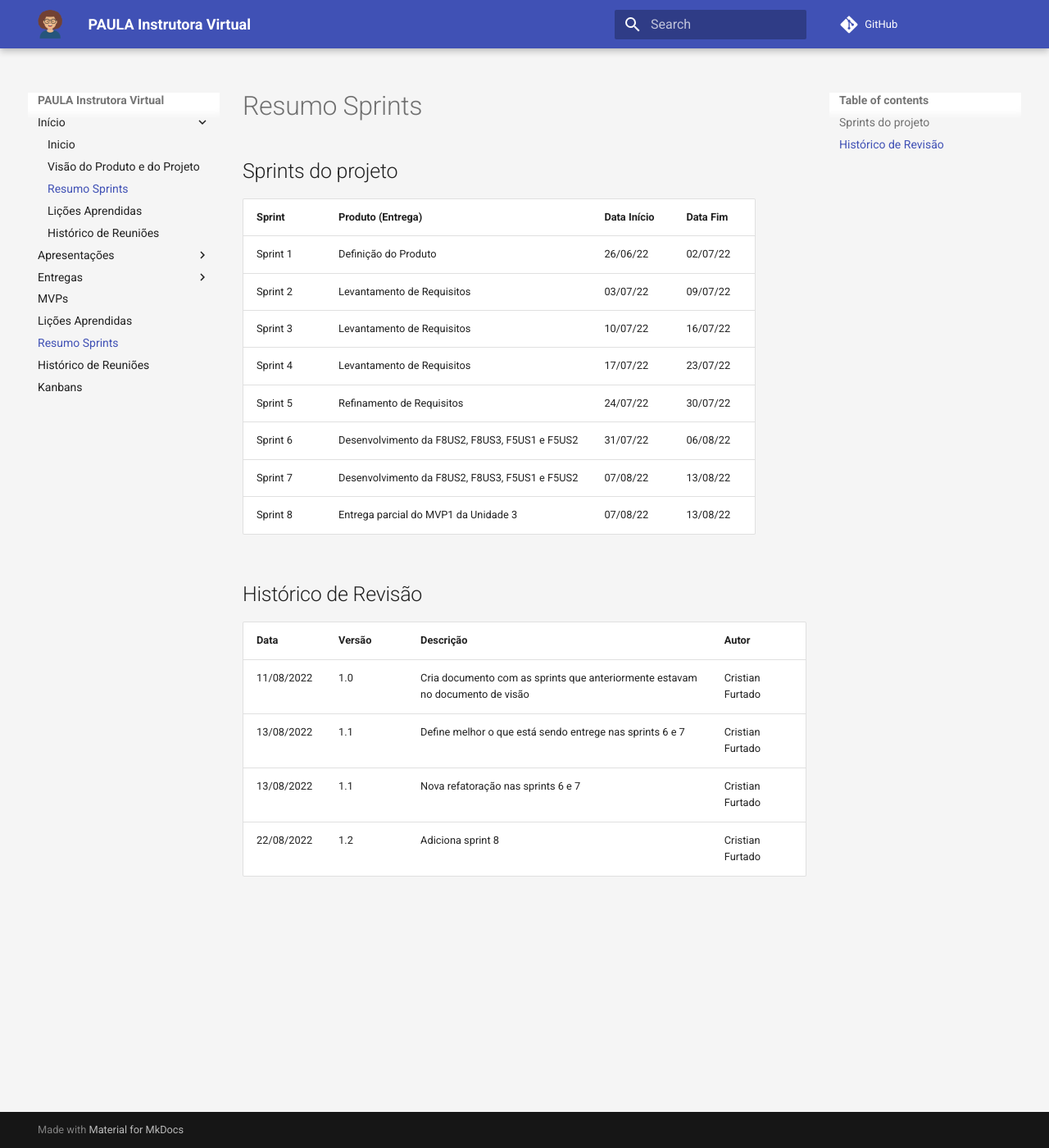
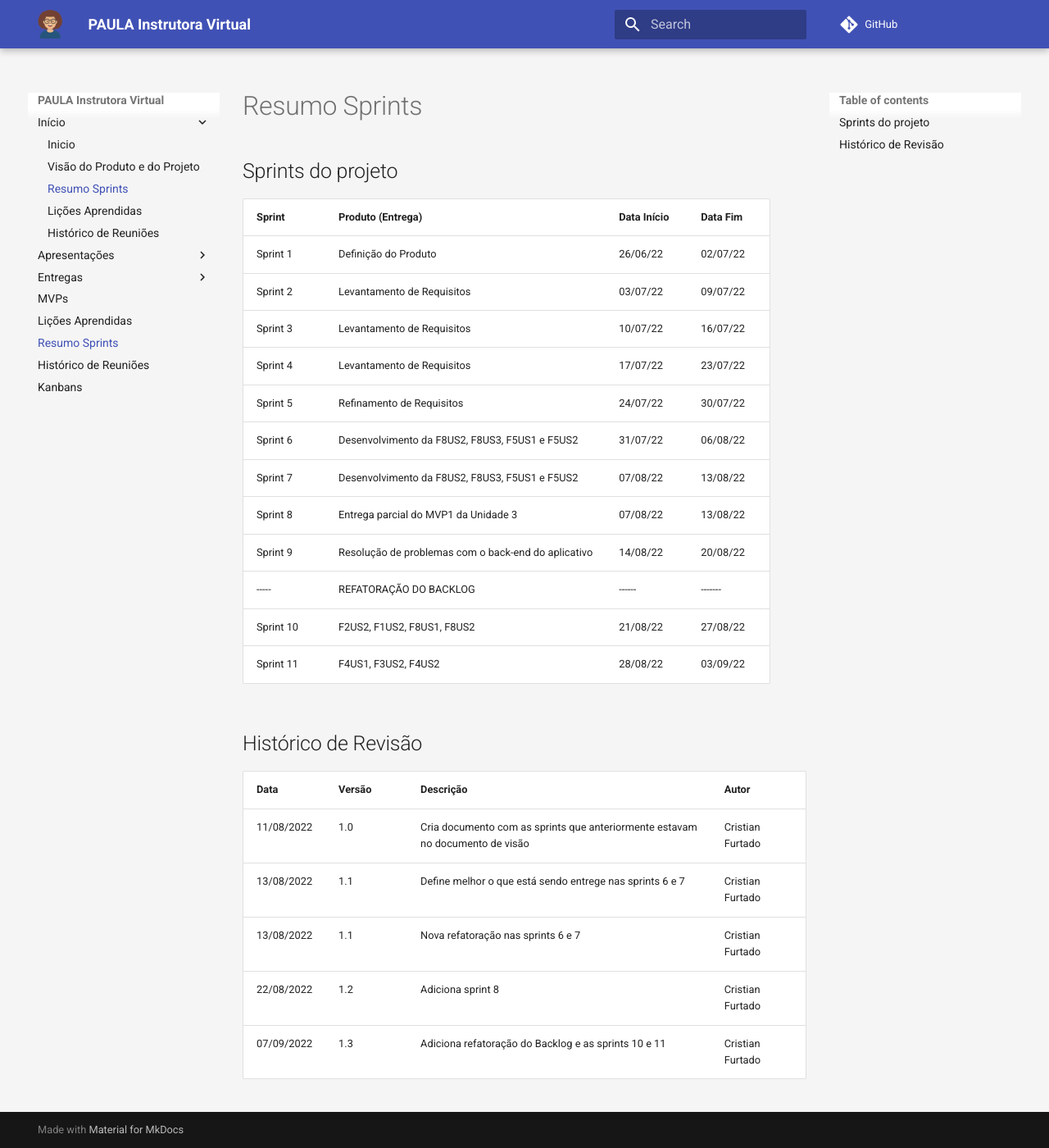
Before and after one commit to mdsreq-fga-unb/2022.1-Paula-Instrutora-Virtual, an MkDocs documentation site: the page built from docs/sprints.md, in a window 1280 px wide and 1400 px high. Shown: the whole window at 82% size. Built offline with MkDocs 1.6.1 and Material for MkDocs 9.7.7, drawn with Linux system fonts in a browser that asks for light colours; comment, search, counter and statistics services are not loaded.

Commit message:
Adiciona sprints passadas e melhora um pouco a descrição do processo de ER

```diff
--- a/docs/sprints.md
+++ b/docs/sprints.md
@@ -10,6 +10,11 @@
 | Sprint 6 | Desenvolvimento da F8US2, F8US3, F5US1 e F5US2 | 31/07/22 | 06/08/22 |
 | Sprint 7 | Desenvolvimento da F8US2, F8US3, F5US1 e F5US2 | 07/08/22 | 13/08/22 |
 | Sprint 8 | Entrega parcial do MVP1 da Unidade 3 | 07/08/22 | 13/08/22 |
+| Sprint 9 | Resolução de problemas com o back-end do aplicativo | 14/08/22 | 20/08/22 |
+| ----- | REFATORAÇÃO DO BACKLOG  | ------| ------- |
+| Sprint 10 | F2US2, F1US2, F8US1, F8US2  | 21/08/22 | 27/08/22 |
+| Sprint 11 | F4US1, F3US2, F4US2 | 28/08/22 | 03/09/22 |
+
 
 ## Histórico de Revisão
 
@@ -19,3 +24,4 @@
 | 13/08/2022 | 1.1    | Define melhor o que está sendo entrege nas sprints 6 e 7 | Cristian Furtado
 | 13/08/2022 | 1.1    | Nova refatoração nas sprints 6 e 7 | Cristian Furtado
 | 22/08/2022 | 1.2    | Adiciona sprint 8 | Cristian Furtado
+| 07/09/2022 | 1.3    | Adiciona refatoração do Backlog e as sprints 10 e 11 | Cristian Furtado
```
Also changed, not shown: docs/visaoProdutoProjeto.md (+3 -1 lines).
